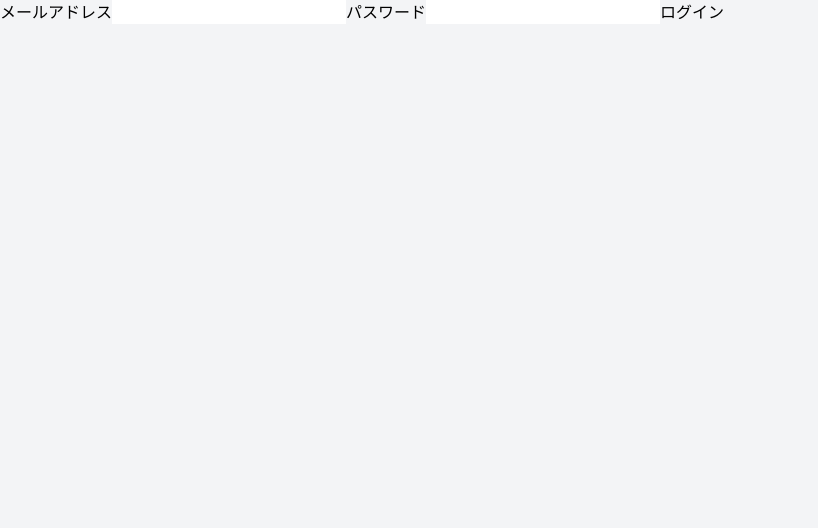
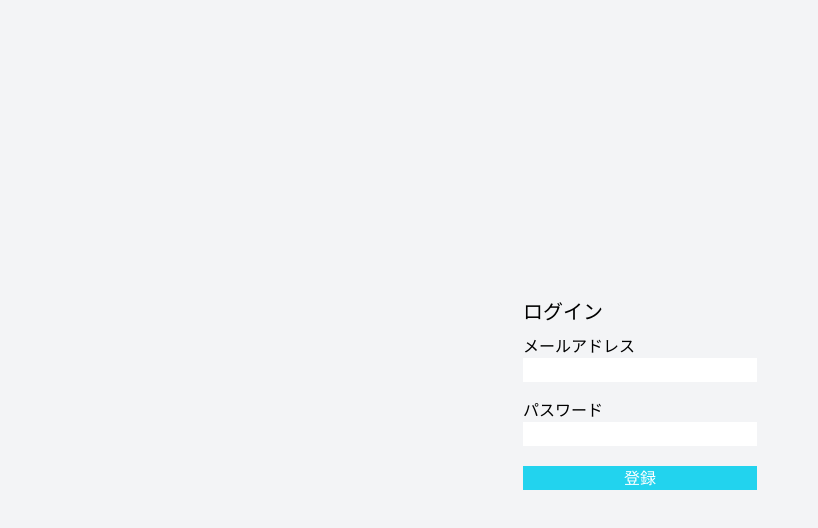
Before and after one commit to Elixir1147/AImageQA, a Next.js app: page /login in a window 1280 px wide. Shown: the top 528 px of the page, without its empty margins (0-818 px from the left). Built offline with nearby package versions, Linux system fonts and the light colour scheme.

Commit message:
form is moved center

```diff
--- a/src/app/login/page.tsx
+++ b/src/app/login/page.tsx
@@ -1,13 +1,26 @@
-import {NextPage} from 'next';
+import {NextPage,Metadata} from 'next';
+
+export const metadata:Metadata = {
+  title:'Login'
+}
 
 const LoginPage : NextPage = () => {
-  return(
+  return (
     <main>
-      <label htmlFor="email">メールアドレス</label>
-      <input name="email" id="email" type="email"></input>
-      <label htmlFor="password">パスワード</label>
-      <input name="password" id="password" type="password"></input>
-      <input type="submit" value="ログイン"/>
+      <div className="flex h-screen justify-center items-center">
+        <div className="flex flex-col">
+          <a className="text-xl">ログイン</a>
+          <div className="flex my-2 flex-col">
+            <label htmlFor="email-address">メールアドレス</label>
+            <input type="email" id="email-address" name="email-address" required></input>
+          </div>
+          <div className="flex my-2 flex-col">
+            <label htmlFor="password">パスワード</label>
+            <input type="password" id="password" name="password" required></input>
+          </div>
+          <input type="submit" value="登録" className="my-3 bg-cyan-400 hover:bg-cyan-500 active:bg-cyan-600 text-center text-white"/>
+        </div>
+      </div>
     </main>
   );
 }
```
